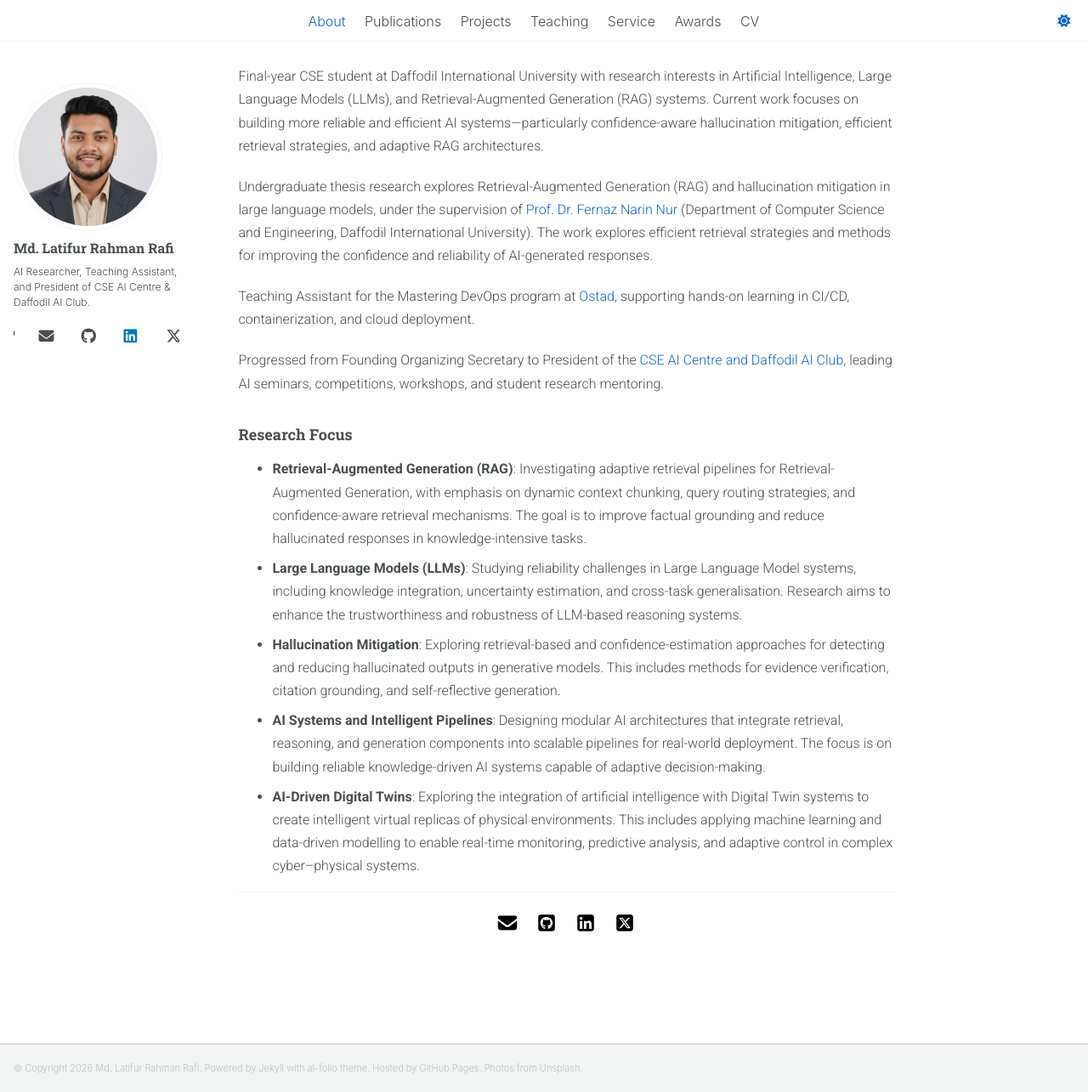
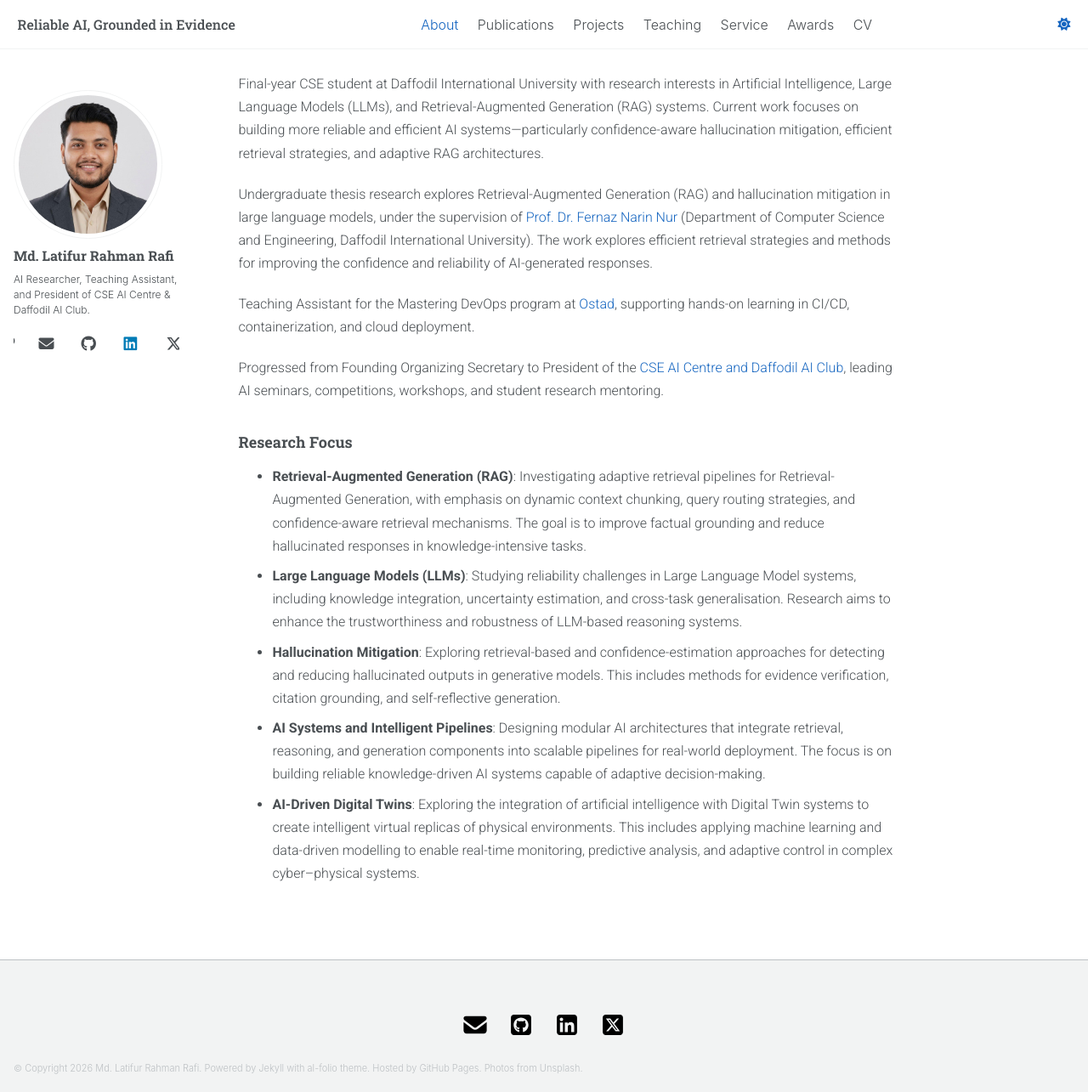
Before and after one commit to latifurrafi/latifurrafi.github.io, a Jekyll site: the page built from index.md, in a window 1280 px wide and 1285 px high. Shown: the whole window at 85% size. Built offline with Jekyll 4.4.1, drawn with Linux system fonts in a browser that asks for light colours; a script bundle is joined from its source files by our own code; library files that are not in the unit come from our copies.

Commit message:
V19_Update

```diff
--- a/_includes/footer.html
+++ b/_includes/footer.html
@@ -1,23 +1,20 @@
 {% include base_path %}
 
-<!-- <div class="footer-social">
+<div class="footer-social">
   <div class="footer-social__icons" aria-label="Social links">
     {% if site.author.email %}
       <a href="mailto:{{ site.author.email }}" aria-label="Email">
         <img class="footer-social__img" src="{{ '/images/icons/envelope-solid-full.svg' | prepend: base_path }}" alt="Email" loading="lazy" />
       </a>
     {% endif %}
-    {% if site.author.googlescholar %}
-      <a href="{{ site.author.googlescholar }}" aria-label="Google Scholar" target="_blank" rel="noopener"><i class="ai ai-google-scholar ai-fw" aria-hidden="true"></i></a>
-    {% endif %}
     {% if site.author.github %}
       <a href="https://github.com/{{ site.author.github }}" aria-label="GitHub" target="_blank" rel="noopener">
-        <img class="footer-social__img" src="{{ '/images/icons/square-github-brands-solid-full.svg' | prepend: base_path }}" alt="GitHub" />
+        <img class="footer-social__img" src="{{ '/images/icons/square-github-brands-solid-full.svg' | prepend: base_path }}" alt="GitHub" loading="lazy" />
       </a>
     {% endif %}
     {% if site.author.linkedin %}
       <a href="https://www.linkedin.com/in/{{ site.author.linkedin }}" aria-label="LinkedIn" target="_blank" rel="noopener">
-        <img class="footer-social__img" src="{{ '/images/icons/square-linkedin-brands-solid-full.svg' | prepend: base_path }}" alt="LinkedIn" />
+        <img class="footer-social__img" src="{{ '/images/icons/square-linkedin-brands-solid-full.svg' | prepend: base_path }}" alt="LinkedIn" loading="lazy" />
       </a>
     {% endif %}
     {% if site.author.twitter %}
@@ -26,7 +23,7 @@
       </a>
     {% endif %}
   </div>
-</div> -->
+</div>
 
 <div class="page__footer-copyright">
   &copy; Copyright {{ site.time | date: '%Y' }} {{ site.author.name }}. Powered by Jekyll with al-folio theme. Hosted by GitHub Pages. Photos from Unsplash.
--- a/_includes/masthead.html
+++ b/_includes/masthead.html
@@ -4,36 +4,9 @@
     <div class="masthead__menu">
       <nav class="masthead-bar" aria-label="Primary navigation">
         <div class="masthead-bar__left">
-          {% if page.url != "/" %}
-            <a href="{{ base_path }}/" class="masthead-name">
-              Md. Latifur Rahman Rafi
-            </a>
-          {% endif %}
-
-          <div class="masthead-social">
-            {% if site.enable_navbar_social %}
-              {% if site.author.email %}
-                <a href="mailto:{{ site.author.email }}" aria-label="Email">
-                  <img class="masthead-icon" src="{{ '/images/icons/envelope-solid-full.svg' | prepend: base_path }}" alt="Email" />
-                </a>
-              {% endif %}
-              {% if site.author.github %}
-                <a href="https://github.com/{{ site.author.github }}" aria-label="GitHub" target="_blank" rel="noopener">
-                  <img class="masthead-icon" src="{{ '/images/icons/square-github-brands-solid-full.svg' | prepend: base_path }}" alt="GitHub" />
-                </a>
-              {% endif %}
-              {% if site.author.linkedin %}
-                <a href="https://www.linkedin.com/in/{{ site.author.linkedin }}" aria-label="LinkedIn" target="_blank" rel="noopener">
-                  <img class="masthead-icon" src="{{ '/images/icons/square-linkedin-brands-solid-full.svg' | prepend: base_path }}" alt="LinkedIn" />
-                </a>
-              {% endif %}
-              {% if site.author.twitter %}
-                <a href="https://x.com/{{ site.author.twitter }}" aria-label="X" target="_blank" rel="noopener">
-                  <img class="masthead-icon" src="{{ '/images/icons/square-x-twitter-brands-solid-full.svg' | prepend: base_path }}" alt="X" />
-                </a>
-              {% endif %}
-            {% endif %}
-          </div>
+          <a href="{{ base_path }}/" class="masthead-name">
+            Reliable AI, Grounded in Evidence
+          </a>
         </div>
 
         <div class="masthead-bar__center">
--- a/assets/css/main.scss
+++ b/assets/css/main.scss
@@ -142,24 +142,7 @@ a:active {
   opacity: 0.85;
 }
 
-// Desktop: show name, hide icons. Mobile: hide name, show icons.
-@media (max-width: 1023px) {
-  .masthead-name {
-    display: none;
-  }
-
-  .masthead-social {
-    display: flex;
-    align-items: center;
-    gap: 0.5rem;
-  }
-}
-
-@media (min-width: 1024px) {
-  .masthead-social {
-    display: none;
-  }
-}
+// Motto shows at all widths; social icons now live in the footer.
 
 .masthead-bar__center {
   flex: 1 1 auto;
--- a/index.md
+++ b/index.md
@@ -23,22 +23,3 @@ Progressed from Founding Organizing Secretary to President of the [CSE AI Centre
 - **Hallucination Mitigation**: Exploring retrieval-based and confidence-estimation approaches for detecting and reducing hallucinated outputs in generative models. This includes methods for evidence verification, citation grounding, and self-reflective generation.
 - **AI Systems and Intelligent Pipelines**: Designing modular AI architectures that integrate retrieval, reasoning, and generation components into scalable pipelines for real-world deployment. The focus is on building reliable knowledge-driven AI systems capable of adaptive decision-making.
 - **AI-Driven Digital Twins**: Exploring the integration of artificial intelligence with Digital Twin systems to create intelligent virtual replicas of physical environments. This includes applying machine learning and data-driven modelling to enable real-time monitoring, predictive analysis, and adaptive control in complex cyber–physical systems.
-
-
-
----
-
-<div class="index-social-icons" aria-label="Profile links">
-  <a href="mailto:latifurrafi@gmail.com" aria-label="Email">
-    <img src="/images/icons/envelope-solid-full.svg" alt="Email" />
-  </a>
-  <a href="https://github.com/latifurrafi" aria-label="GitHub" target="_blank" rel="noopener">
-    <img src="/images/icons/square-github-brands-solid-full.svg" alt="GitHub" />
-  </a>
-  <a href="https://www.linkedin.com/in/md-latifur-rahman-rafi-b01089276" aria-label="LinkedIn" target="_blank" rel="noopener">
-    <img src="/images/icons/square-linkedin-brands-solid-full.svg" alt="LinkedIn" />
-  </a>
-  <a href="https://x.com/Rafi_Echoes" aria-label="X" target="_blank" rel="noopener">
-    <img src="/images/icons/square-x-twitter-brands-solid-full.svg" alt="X" />
-  </a>
-</div>
```
